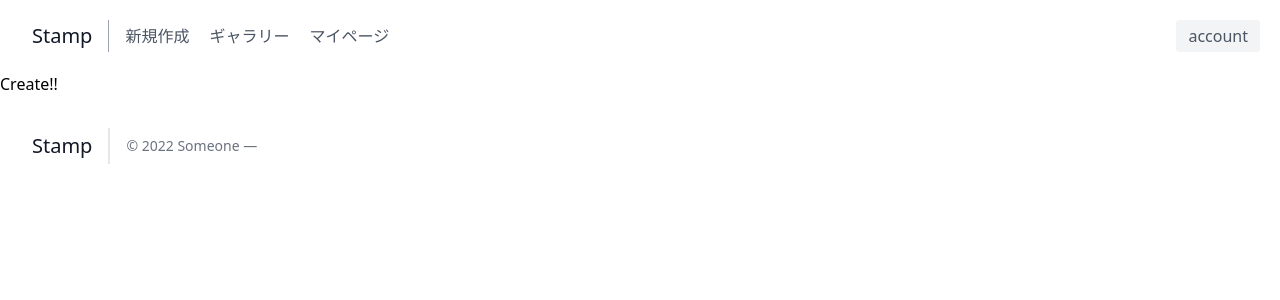
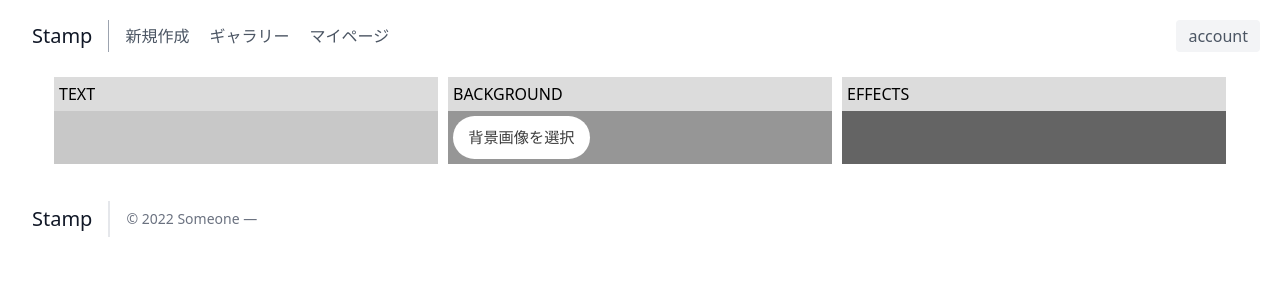
Before and after one commit to hackathon-22-spring-14/hackathon-22-spring-14-frontend, a Vue app: page / in a window 1280 px wide. Shown: the top 300 px of the page. Built offline with nearby package versions, Linux system fonts and the light colour scheme.

Commit message:
Add some UI and create test galleryPage

```diff
--- /dev/null
+++ b/src/components/atomics/inputFile.vue
@@ -0,0 +1,33 @@
+<template>
+  <label class="upload-label">
+    背景画像を選択
+    <input type="file" />
+  </label>
+</template>
+
+<script lang="ts">
+export default {}
+</script>
+
+<style>
+.upload-label {
+  display: inline-block;
+  cursor: pointer; /* カーソルを指に */
+  margin: 1em 0; /* まわりの余白 */
+  padding: 0.7em 1em; /* 文字まわりの余白 */
+  line-height: 1.4; /* 行間 */
+  background: #ffffff; /* 背景色 */
+  color: rgb(61, 61, 61); /* 文字色 */
+  font-size: 0.95em; /* フォントサイズ */
+  border-radius: 2.5em; /* 角の丸み */
+  transition: 0.2s; /* ホバーをなめらかに */
+}
+/* ホバー時 */
+.upload-label:hover {
+  box-shadow: 0 8px 10px -2px rgba(0, 0, 0, 0.2); /* 影を表示 */
+}
+/* inputは隠す */
+.upload-label input {
+  display: none;
+}
+</style>
--- /dev/null
+++ b/src/components/atomics/inputSwitch.vue
@@ -0,0 +1,56 @@
+<template>
+  <label class="label">
+    <input type="checkbox" class="label__input" />
+
+    <!-- Circle -->
+    <div class="label__circle"></div>
+  </label>
+</template>
+
+<script>
+export default {
+  name: 'InputSwitch',
+  props: [''],
+}
+</script>
+
+<style scoped>
+.label {
+  display: flex;
+
+  /* Rounded border */
+  border-radius: 9999px;
+
+  /* Size */
+  height: 32px;
+  width: 64px;
+
+  /* OFF status */
+  background-color: rgba(0, 0, 0, 0.1);
+  border: 1px solid rgba(0, 0, 0, 0.3);
+
+  /* ON status */
+  background-color: #357edd;
+  border: 1px solid #357edd;
+  /* Push the circle to the right */
+  justify-content: flex-end;
+}
+
+.label__input {
+  /* Hide the input */
+  display: none;
+}
+
+.label__circle {
+  /* Rounded border */
+  border-radius: 9999px;
+
+  /* Size */
+  width: 32px;
+
+  background-color: #fff;
+
+  /* OFF status */
+  border: 1px solid rgba(0, 0, 0, 0.3);
+}
+</style>
--- /dev/null
+++ b/src/components/molecules/settingBackground.vue
@@ -0,0 +1,26 @@
+<script setup lang="ts">
+import File from '../atomics/inputFile.vue'
+</script>
+
+<template>
+  <div class="space">
+    <p class="space-title">BACKGROUND</p>
+    <File class="input-file"></File>
+  </div>
+
+</template>
+
+<style scoped>
+.space {
+  background-color: rgb(150, 150, 150);
+  flex-basis: 30%;
+  margin: 5px;
+}
+.space-title {
+    padding: 5px;
+    background-color: rgb(220, 220, 220);
+}
+.input-file {
+    margin: 5px;
+}
+</style>
--- /dev/null
+++ b/src/components/molecules/settingEffects.vue
@@ -0,0 +1,19 @@
+<template>
+  <div class="space">
+    <p class="space-title">
+        EFFECTS
+    </p>
+  </div>
+</template>
+
+<style scoped>
+.space {
+  background-color: rgb(100, 100, 100);
+  flex-basis: 30%;
+  margin: 5px;
+}
+.space-title {
+    padding: 5px;
+    background-color: rgb(220, 220, 220);
+}
+</style>
--- /dev/null
+++ b/src/components/molecules/settingText.vue
@@ -0,0 +1,20 @@
+<template>
+  <div class="space">
+    <p class="space-title">
+        TEXT
+    </p>
+  </div>
+</template>
+
+<style scoped>
+.space {
+  background-color: rgb(200, 200, 200);
+  flex-basis: 30%;
+  margin: 5px;
+}
+
+.space-title {
+    padding: 5px;
+    background-color: rgb(220, 220, 220);
+}
+</style>
--- /dev/null
+++ b/src/components/molecules/stampPreview.vue
@@ -0,0 +1,9 @@
+<template>
+  <div class="space">RESULT</div>
+</template>
+
+<style scoped>
+.space {
+  background-color: rgb(124, 124, 124);
+}
+</style>
--- a/src/components/pages/createPage.vue
+++ b/src/components/pages/createPage.vue
@@ -3,11 +3,18 @@
 // Check out https://vuejs.org/api/sfc-script-setup.html#script-setup
 import Header from '../organisms/masterHeader.vue'
 import Footer from '../organisms/masterFooter.vue'
+import SettingText from '../molecules/settingText.vue'
+import SettingBackground from '../molecules/settingBackground.vue'
+import SettingEffects from '../molecules/settingEffects.vue'
 </script>
 
 <template>
   <Header></Header>
-  <p>Create!!</p>
+  <div class="setting-box">
+    <SettingText></SettingText>
+    <SettingBackground></SettingBackground>
+    <SettingEffects></SettingEffects>
+  </div>
   <Footer></Footer>
 </template>
 
@@ -30,4 +37,9 @@ import Footer from '../organisms/masterFooter.vue'
 html {
   padding: 0;
 }
+
+.setting-box {
+  display: flex;
+  justify-content: center;
+}
 </style>
--- a/src/components/pages/galleryPage.vue
+++ b/src/components/pages/galleryPage.vue
@@ -6,13 +6,42 @@ import Footer from '../organisms/masterFooter.vue'
 import Card from '../molecules/stampCard.vue'
 </script>
 
+<script lang="ts">
+export default {
+  name: 'App',
+  components: {
+    Card
+  },
+  data() {
+    return{
+      cards: 1,
+    };
+  },
+  methods: {
+    addCard() {
+      this.cards = this.cards + 1;
+    },
+    reset() {
+      this.cards = 1;
+    }
+  }
+
+}
+
+</script>
+
 <template>
   <Header></Header>
+  <div>
+    <p><button style="background-color: whitesmoke;" @click="addCard">Add new card</button></p>
+    <p><button style="background-color: whitesmoke;" @click="reset">reset</button></p>
+  </div>
+
   <div class="cards">
     <!-- A card with given width -->
     <!--スタンプの数だけv-for-->
-    <div class="cards__item">
-      <Card></Card>
+    <div v-for="number in cards" class="cards__item">
+      <Card :num="number"></Card>
     </div>
 
     <!-- Repeat other cards -->
@@ -42,6 +71,7 @@ html {
 
 .cards {
   display: flex;
+  justify-content: center;
 
   /* Put a card in the next row when previous cards take all width */
   flex-wrap: wrap;
--- a/src/components/pages/myPage.vue
+++ b/src/components/pages/myPage.vue
@@ -12,7 +12,13 @@ import Card from '../molecules/stampCard.vue'
     <!-- A card with given width -->
     <!--スタンプの数だけv-for-->
     <div class="cards__item">
-      <Card></Card>
+      <Card num="1"></Card>
+    </div>
+    <div class="cards__item">
+      <Card num="2"></Card>
+    </div>
+    <div class="cards__item">
+      <Card num="3"></Card>
     </div>
 
     <!-- Repeat other cards -->
@@ -42,6 +48,7 @@ html {
 
 .cards {
   display: flex;
+  justify-content: center;
 
   /* Put a card in the next row when previous cards take all width */
   flex-wrap: wrap;
```
Also changed, not shown: src/components/molecules/stampCard.vue (+15 -7 lines), src/components/atomics/inputNumber.vue (added), src/components/atomics/radioButton.vue (added).
